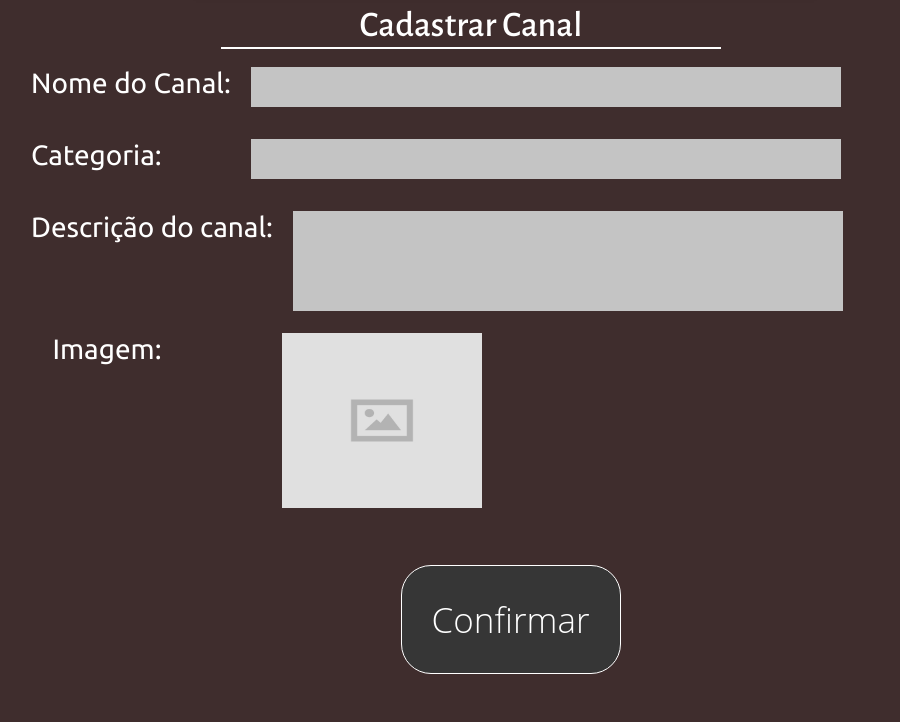
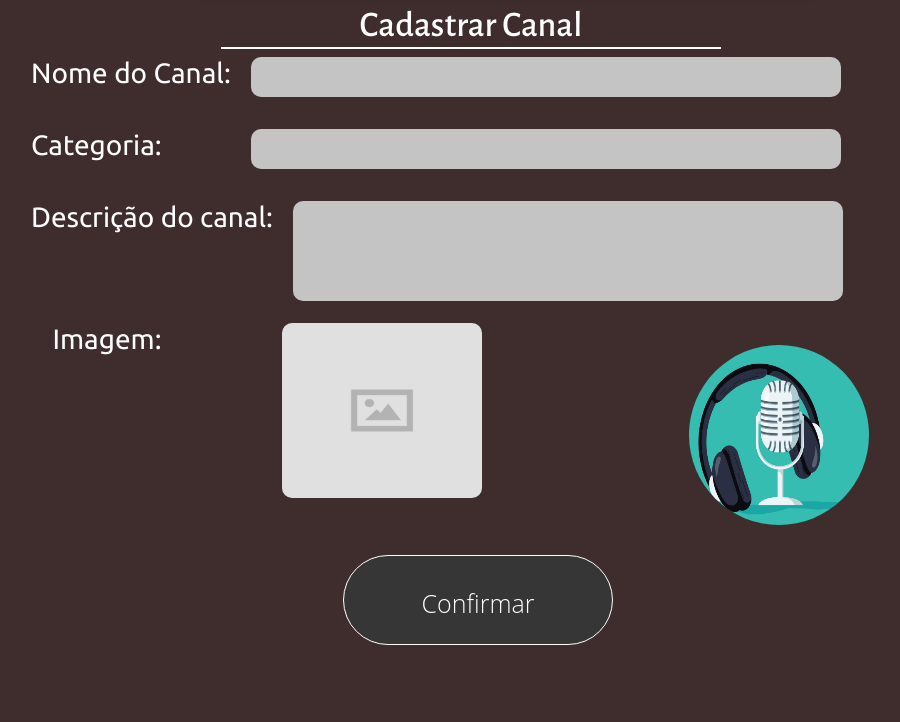
Before and after one commit to FelipeSoupinski/PHPodCast, a PHP site: page /cadastrarcanal.html in a window 1280 px wide. Shown: the part 78-800 px from the top of the page, without its empty margins (169-1069 px from the left). Run offline with PHP 8.4, Linux system fonts and the light colour scheme.

Commit message:
Atualização do cadastrarcanal

```diff
--- a/cadastrarcanal.css
+++ b/cadastrarcanal.css
@@ -93,13 +93,14 @@ header{
     border: 1px solid #fff;
 }
 .nomecanal{
-    margin-top: 20px;
+    margin-top: 10px;
     margin-left: 200px;
     font-family: 'Ubuntu', sans-serif;
     font-size: 28px;
     color: #fff;
 }
 #retangulo1{
+    border-radius: 10px;
     display: inline-block;
     position: absolute;
     margin-left: 20px;
@@ -109,6 +110,7 @@ header{
     background:#C4C4C4;
 }
 #retangulo{
+    border-radius: 10px;
     display: inline-block;
     position: absolute;
     margin-left: 89px;
@@ -132,6 +134,7 @@ header{
     color: #fff;
 }
 #retangulo2{
+    border-radius: 10px;
     display: inline-block;
     position: absolute;
     margin-left: 20px;
@@ -148,20 +151,35 @@ header{
     color: #fff;
 }
 .image{
+    border-radius: 10px;
     position: absolute;
     margin-left: 120px;
     width: 200px;
     height: 175px;
 }
+.imagemPodcast{
+    width: 180px;
+    height: 180px;
+    border-radius: 50%;
+}
+.imagemPodcastPosicao{
+    display: inline-block;
+    margin-top:0;
+    position: absolute;
+    margin-left: 67%;
+    margin-top: -10px;
+}
 .BUTTON_XPQ {
     -webkit-border-radius: 20px;
     -moz-border-radius: 20px;
-    border-radius: 30px;
+    border-radius: 80px;
     margin-top: 200px;
-    margin-left: 44.5%;
+    margin-left: 40%;
+    width: 270px;
+    height: 90px;
     color: #FFFFFF;
     font-family: Open Sans;
-    font-size: 35px;
+    font-size: 25px;
     font-weight: 80;
     padding: 30px;
     background-color: #363636;
--- a/cadastrarcanal.html
+++ b/cadastrarcanal.html
@@ -24,6 +24,7 @@
         <div class="categoria">Categoria: <div id="retangulo"></div></div>
         <div class="descricao">Descrição do canal: <div id="retangulo2"></div> </div>
         <div class="imagem">Imagem:<img class="image" src="./Assets/img/imagemdefault.jpg"></div>
+        <div class="imagemPodcastPosicao"><img class="imagemPodcast" src="./Assets/contents/podcast-img-4.jpg"></div>
         <div class="BUTTON_XPQ">Confirmar</div>
 
     </main>
```
